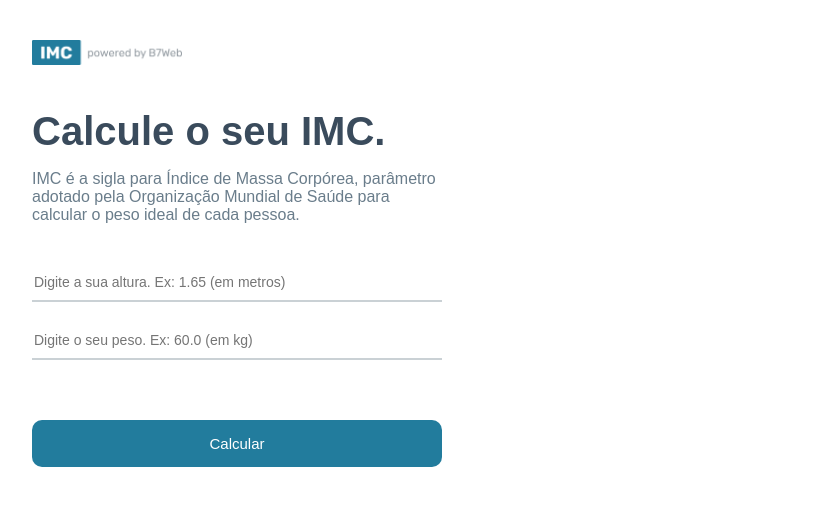
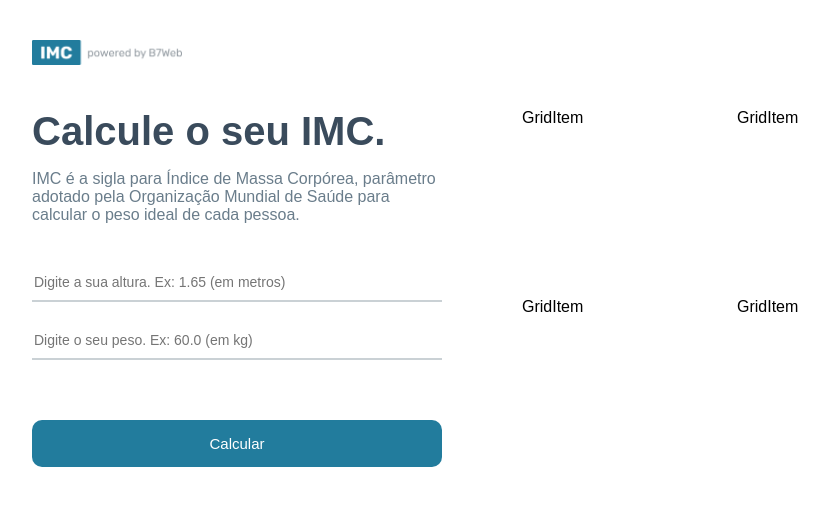
Before and after one commit to LucasCavalheri/calculadora-imc, a React (Vite) app: page / in a window 1280 px wide. Shown: the top 506 px of the page, without its empty margins (158-987 px from the left). Built offline with nearby package versions, Linux system fonts and the light colour scheme.

Commit message:
Feat: Começa a preparar o rightSide e cria o componente GridItem

```diff
--- a/src/App.module.css
+++ b/src/App.module.css
@@ -62,4 +62,12 @@ body {
 .container .rightSide {
   flex: 1;
   margin-left: 2.5rem;
+  display: flex;
 }
+
+.container .rightSide .grid {
+  flex: 1;
+  display: grid;
+  grid-template-columns: repeat(2, 1fr);
+  gap: 1.25rem;
+}
--- a/src/App.tsx
+++ b/src/App.tsx
@@ -1,7 +1,8 @@
 import { useState } from 'react';
 import styles from './App.module.css';
 import poweredImage from './assets/powered.png';
-import { levels, calculateImc } from './helpers/imc';
+import { levels } from './helpers/imc';
+import GridItem from './components/GridItem/GridItem';
 
 const App = () => {
   const [heightField, setHeightField] = useState<number>(0);
@@ -49,6 +50,11 @@ const App = () => {
           <button onClick={handleCalculateButton}>Calcular</button>
         </div>
         <div className={styles.rightSide}>
+          <div className={styles.grid}>
+            {levels.map((el, i) => (
+              <GridItem key={i} item={el}/>
+            ))}
+          </div>
         </div>
       </div>
     </div>
--- /dev/null
+++ b/src/components/GridItem/GridItem.tsx
@@ -0,0 +1,13 @@
+import { Level } from "../../helpers/imc"
+
+type Props = {
+  item: Level
+}
+
+const GridItem = ( { item }: Props) => {
+  return (
+    <div>GridItem</div>
+  )
+}
+
+export default GridItem
```
Also changed, not shown: src/components/GridItem/GridItem.module.css (added).
